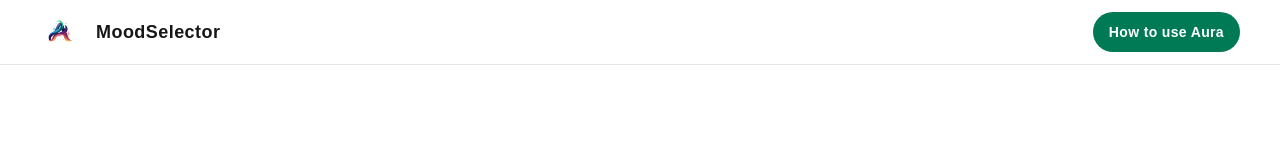
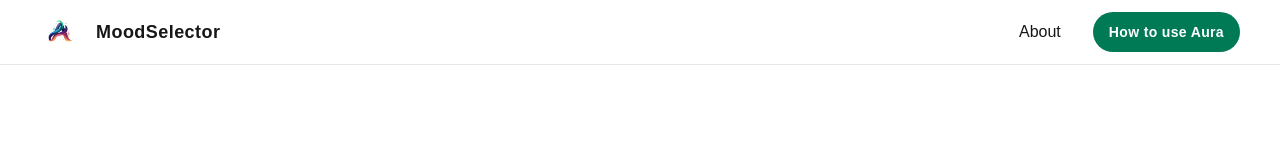
Before and after one commit to Camilacamalli/Aura, a Next.js app: page / in a window 1280 px wide. Shown: the top 160 px of the page. Built offline with nearby package versions, Linux system fonts and the light colour scheme.

Commit message:
unit-green

```diff
--- a/src/components/Header.tsx
+++ b/src/components/Header.tsx
@@ -1,6 +1,7 @@
 "use client";
 
 import Image from 'next/image';
+import Link from 'next/link';
 import { usePathname } from "next/navigation";
 
 const logo_url = '/auraLogo.png';
@@ -33,6 +34,7 @@ export default function Header() {
       </div>
       {config.buttons && (
         <div className="flex flex-1 justify-end gap-4 md:gap-8 items-center">
+          <Link href="#about-section">About</Link>
           {config.buttons.map((button, i) => (
             <button key={i} className='flex cursor-pointer items-center justify-center overflow-hidden rounded-full h-10 px-4 bg-primary text-white text-sm font-bold leading-normal tracking-wide hover:bg-emerald-700/80 transition-colors bg-emerald-700'>
               <span>{button.label}</span>
```
